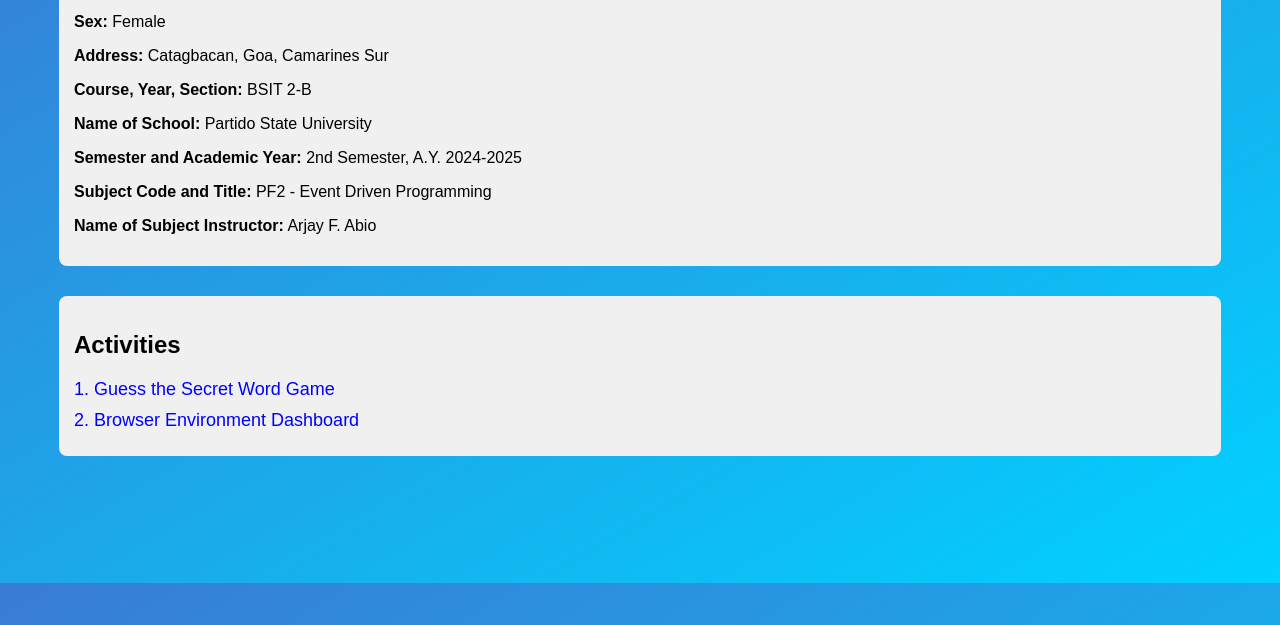
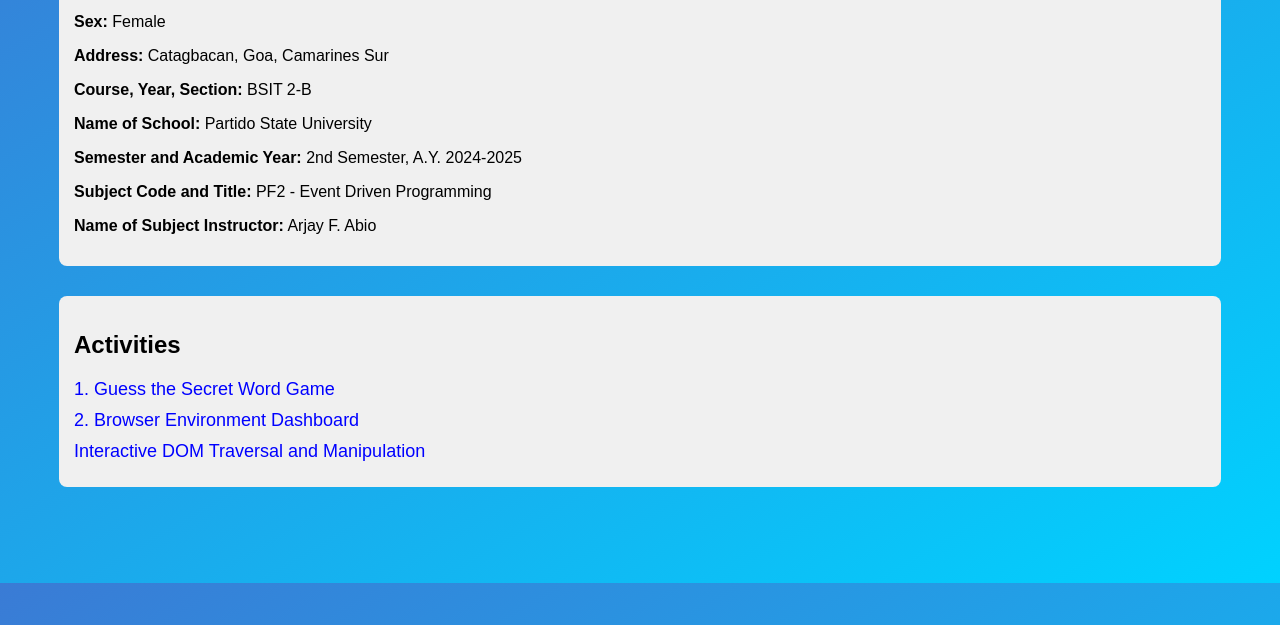
Before and after one commit to jhetdarshan/Browser-Environment-Dashboard, a plain HTML site: page index.html in a window 1280 px wide. Shown: the part 175-800 px from the top of the page. Drawn offline with Linux system fonts and the light colour scheme.

Commit message:
index.html

```diff
--- a/index.html
+++ b/index.html
@@ -56,6 +56,7 @@
     <h2>Activities</h2>
     <a href="guess_the_secret_word.html">1. Guess the Secret Word Game</a>
     <a href="browser_dashboard.html">2. Browser Environment Dashboard</a>
+    <a href="dom_traversal.html">Interactive DOM Traversal and Manipulation</a>
 </section>
 
 </body>
```
